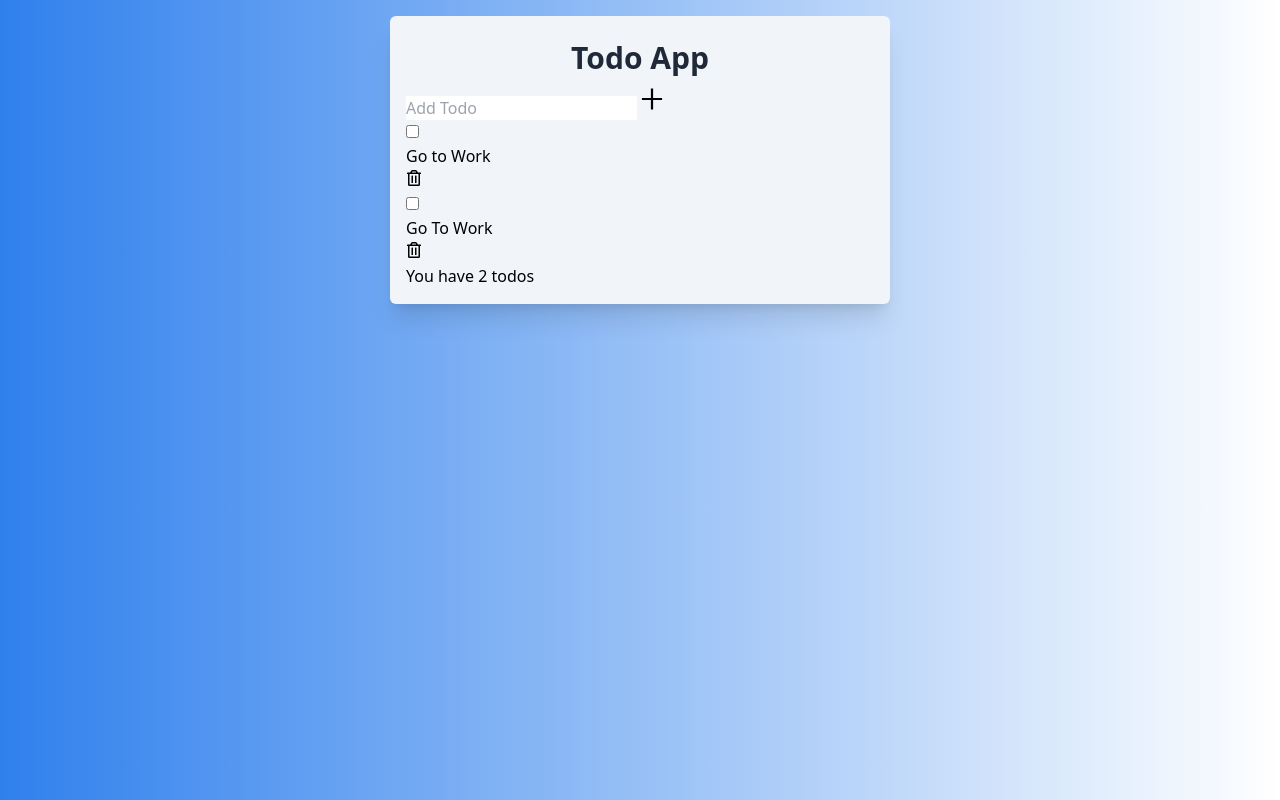
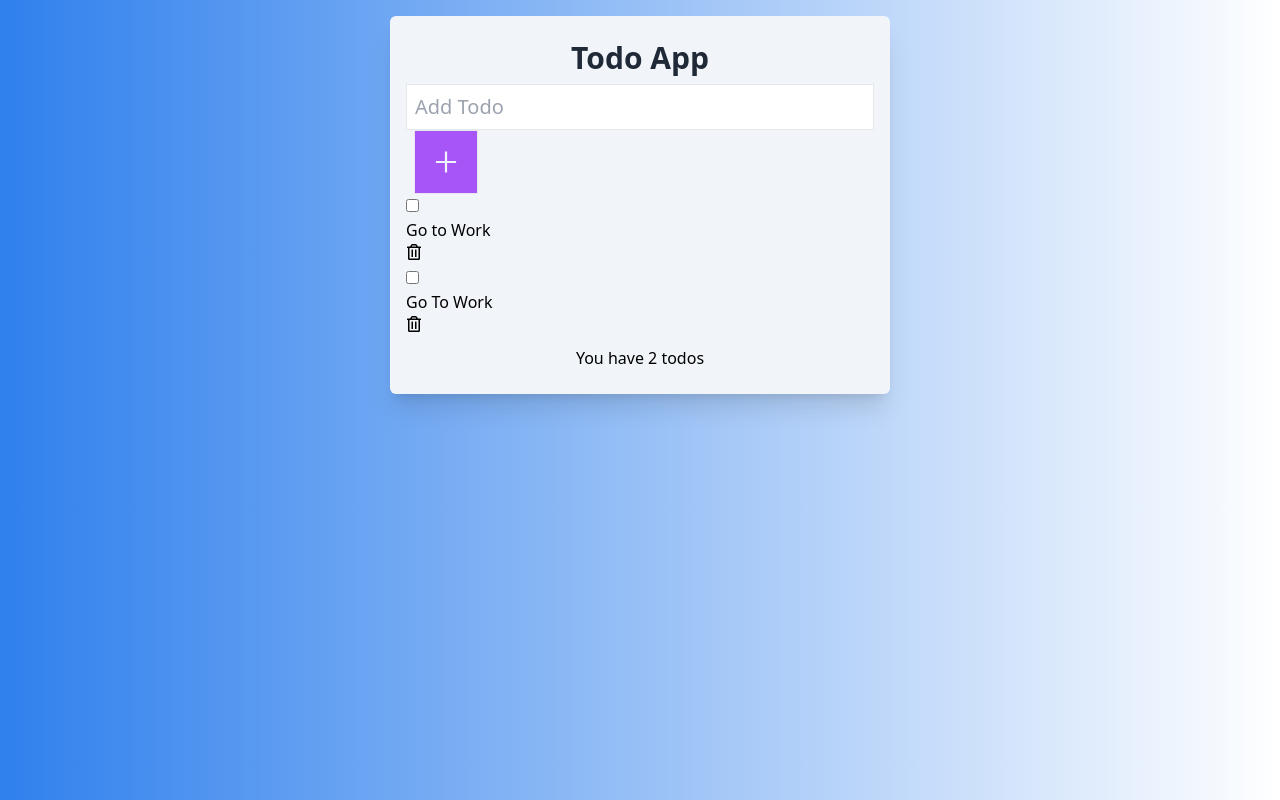
Before and after one commit to Abby1129/react-todo, a React (Create React App) app: page / in a window 1280 px wide. Built offline with nearby package versions, Linux system fonts and the light colour scheme.

Commit message:
Finish style for app comp

```diff
--- a/src/App.js
+++ b/src/App.js
@@ -6,6 +6,10 @@ const style = {
   bg: `h-screen w-screen p-4 bg-gradient-to-r from-[#2f80ed] to [#1cb5e0]`,
   container: `bg-slate-100 max-w-[500px] w-full m-auto rounded-md shadow-xl p-4`,
   heading: `text-3xl font-bold text-center text-gray-800 p-2`,
+  form: `justify-between`,
+  input: `border p-2 w-full text-xl`,
+  button: `border p-4 ml-2 bg-purple-500 text-slate-100`,
+  count: `text-center p-2`,
 };
 
 function App() {
```
